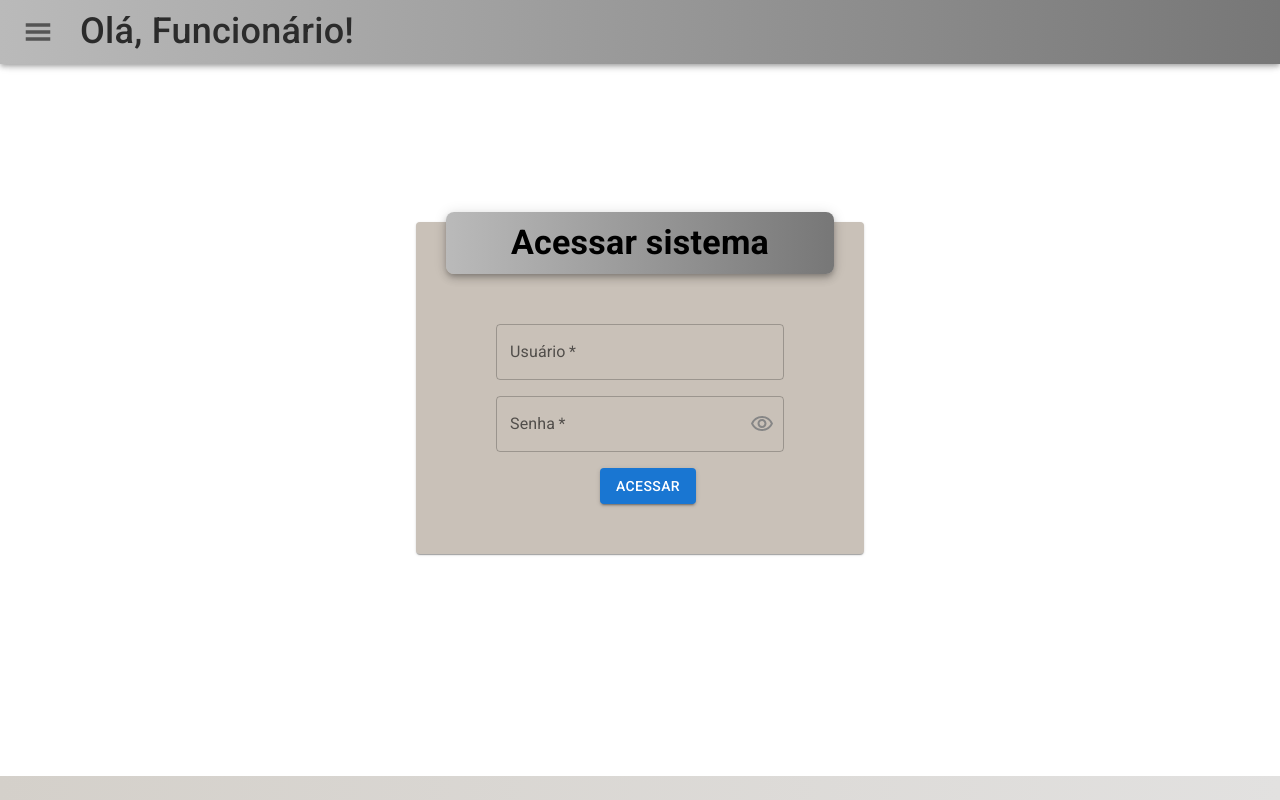
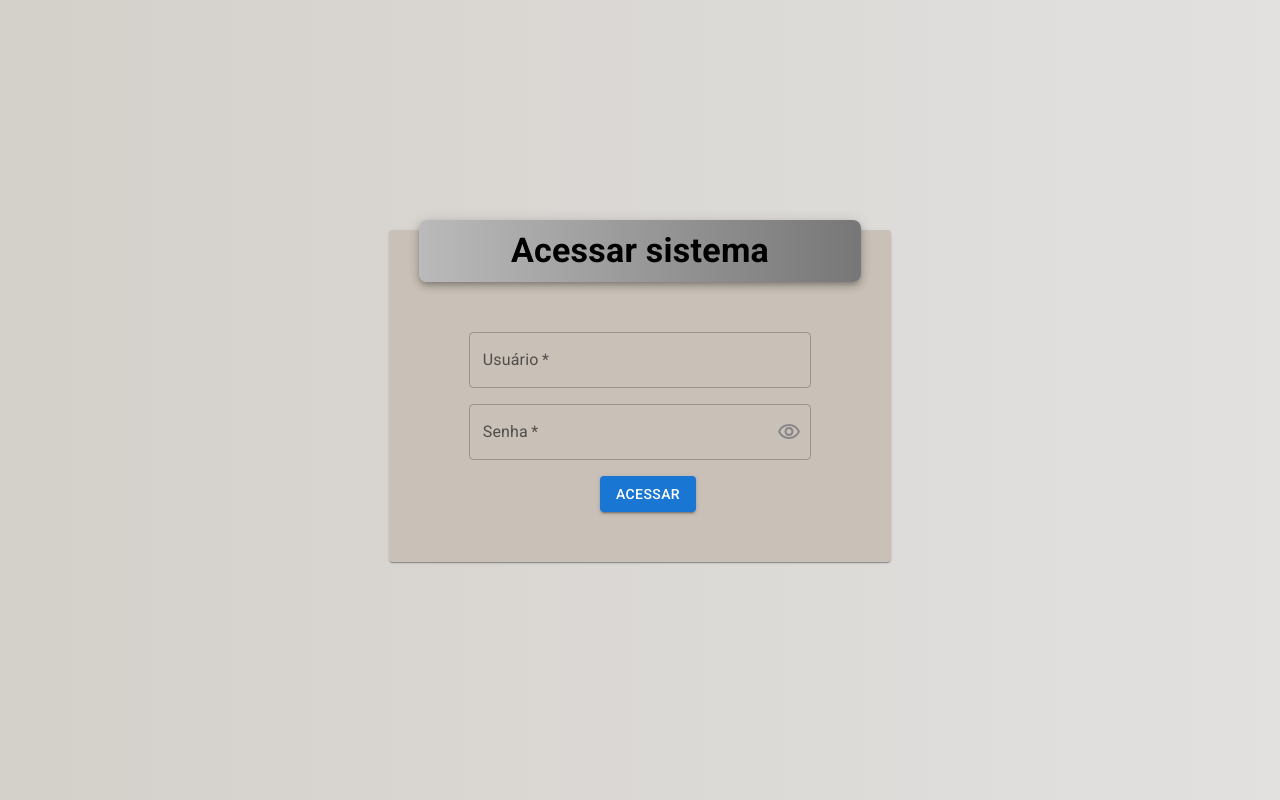
Before and after one commit to JackTorresR/localist, a React (Create React App) app in the folder frontend/: page / in a window 1280 px wide. Built offline with nearby package versions, Linux system fonts and the light colour scheme.

Commit message:
Fix: Barra do topo mostrando deslogado

```diff
--- a/frontend/src/components/Navbar/NavbarCustom.js
+++ b/frontend/src/components/Navbar/NavbarCustom.js
@@ -1,4 +1,3 @@
-import * as React from "react";
 import AppBar from "@mui/material/AppBar";
 import Box from "@mui/material/Box";
 import CssBaseline from "@mui/material/CssBaseline";
@@ -8,18 +7,17 @@ import Typography from "@mui/material/Typography";
 import { GiHamburgerMenu } from "react-icons/gi";
 import CORES from "../../styles/Cores";
 import { useSelector } from "react-redux";
-import { separarPrimeiroNome } from "../../utils/utils";
+import { dadoExiste, separarPrimeiroNome } from "../../utils/utils";
 import MenuLateral from "../MenuLateral/MenuLateral";
 import { abrirModal } from "../../redux/acoes/acoesModal";
 
 const NavbarCustom = () => {
-  const nomeFuncionarioLogado = separarPrimeiroNome(
-    useSelector((state) => state?.auth?.nome || "Funcionário")
-  );
+  const usuarioLogado = useSelector((state) => state?.auth);
+  const jaLogado = dadoExiste(usuarioLogado?._id);
+  if (!jaLogado) return null;
 
-  const handleDrawerOpen = () => {
-    abrirModal("drawer");
-  };
+  const nomeFuncionarioLogado = separarPrimeiroNome(usuarioLogado?.nome);
+  const handleDrawerOpen = () => abrirModal("drawer");
 
   return (
     <Box sx={{ display: "flex" }}>
@@ -40,29 +38,10 @@ const NavbarCustom = () => {
             component="div"
             noWrap
             color={CORES.PRETO_ALT}
-            fontSize={36}
-            // sx={{ display: { xs: "none", sm: "block", md: "block" } }}
+            fontSize={26}
           >
             {`Olá, ${nomeFuncionarioLogado}!`}
           </Typography>
-          {/* <Box
-            sx={{
-              display: { xs: "none", sm: "none", md: "flex" },
-              flexGrow: 1,
-              ml: 3,
-            }}
-          >
-            {BOTOES_ACAO_GERENCIAMENTO()?.map((item, ix) => (
-              <ButtonTopNavbar item={item} key={`${ix}_navBar_topo`} />
-            ))}
-          </Box>
-          <ButtonTopNavbar
-            item={botaoSair}
-            extraConfig={{
-              sx: { display: { xs: "none", sm: "none", md: "block" } },
-              style: { marginRight: -24 },
-            }}
-          /> */}
         </Toolbar>
       </AppBar>
       <MenuLateral />
--- a/frontend/src/components/Tabelas/TabelaCustomizada.js
+++ b/frontend/src/components/Tabelas/TabelaCustomizada.js
@@ -169,7 +169,6 @@ const TabelaCustomizada = (props = {}) => {
       }}
     >
       <CabecalhoTabela {...props} />
-
       <Table stickyHeader>
         <TableHead>
           <TableRow>
```
